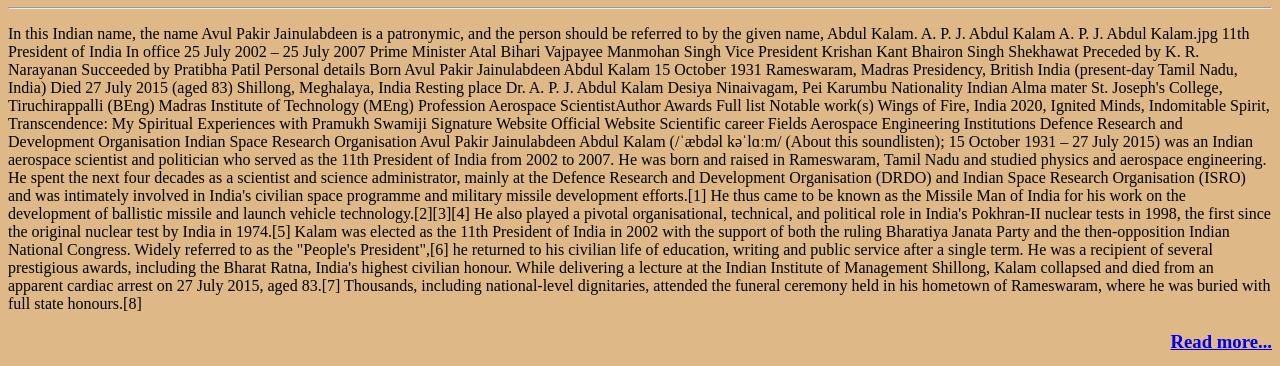
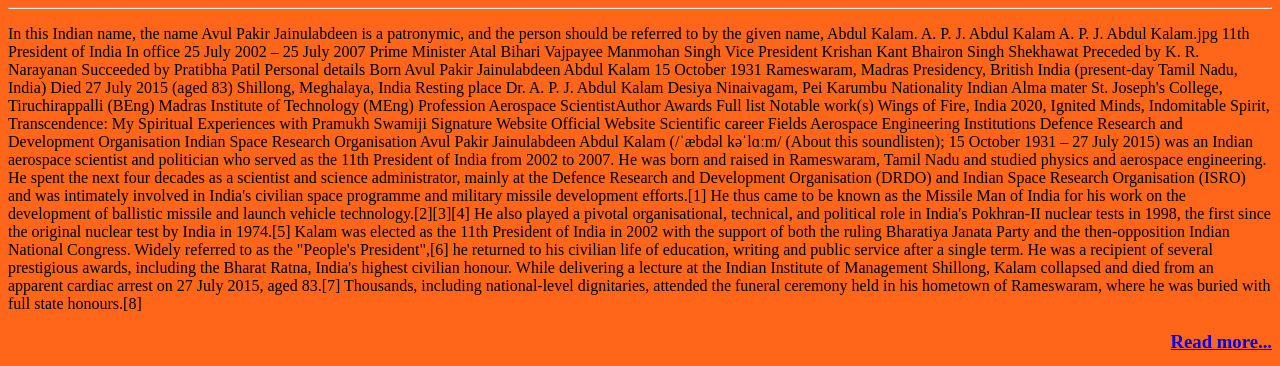
Before and after one commit to HimansuSekharSinha/APJ-Abdul-Kalam, a plain HTML site: page index.html in a window 1280 px wide. Shown: the part 471-837 px from the top of the page. Drawn offline with Linux system fonts and the light colour scheme.

Commit message:
Update index.html

```diff
--- a/index.html
+++ b/index.html
@@ -3,7 +3,7 @@
   <head>
   <title>A. P. J. Abdul Kalam</title>
   </head>
-  <body bgcolor="BurlyWood">
+  <body bgcolor= #ff661a>
     <div>
       <h2 align="center">
         <b><i>A. P. J. Abdul Kalam</i></b> &nbsp; &nbsp; &nbsp; &nbsp;
```
